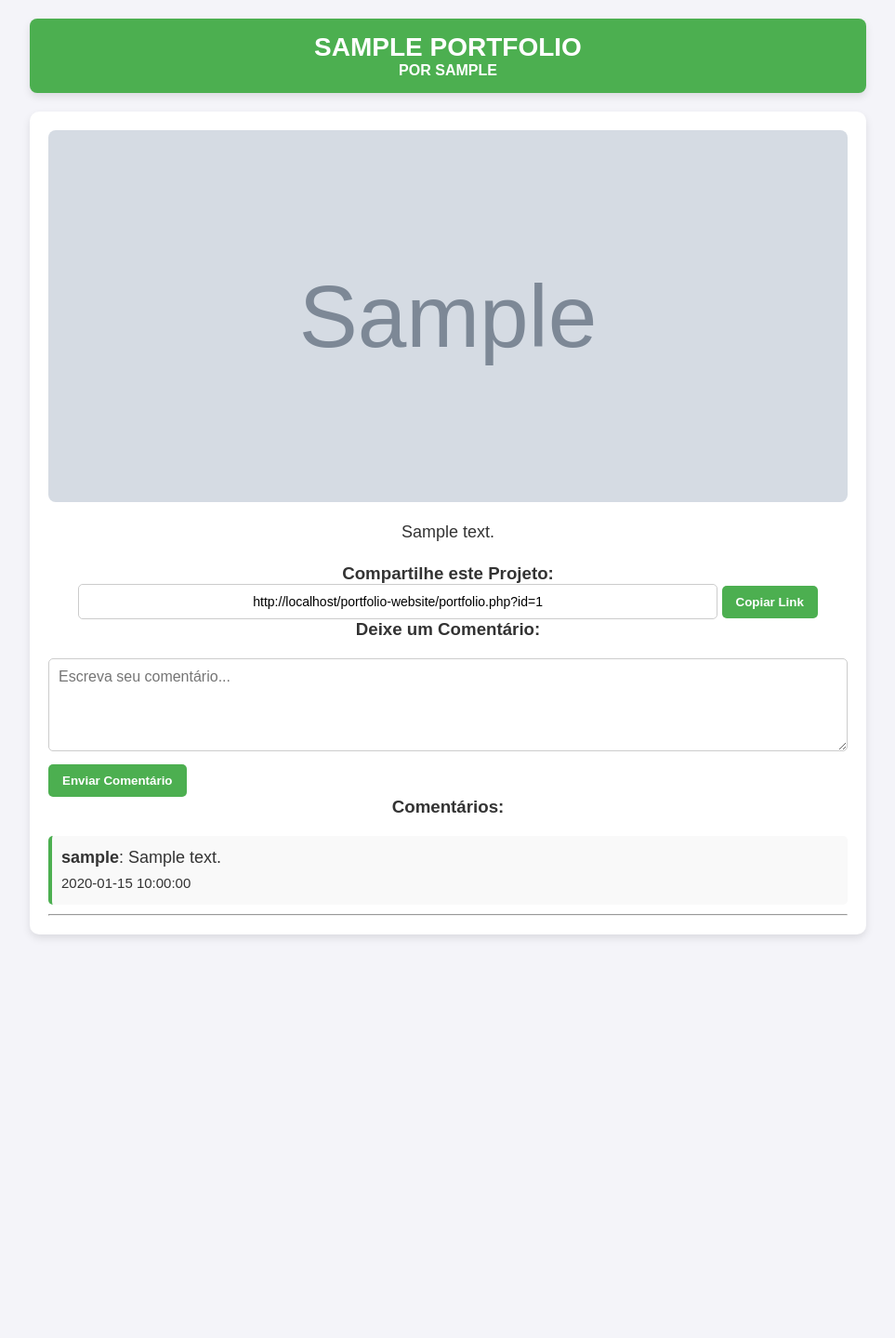
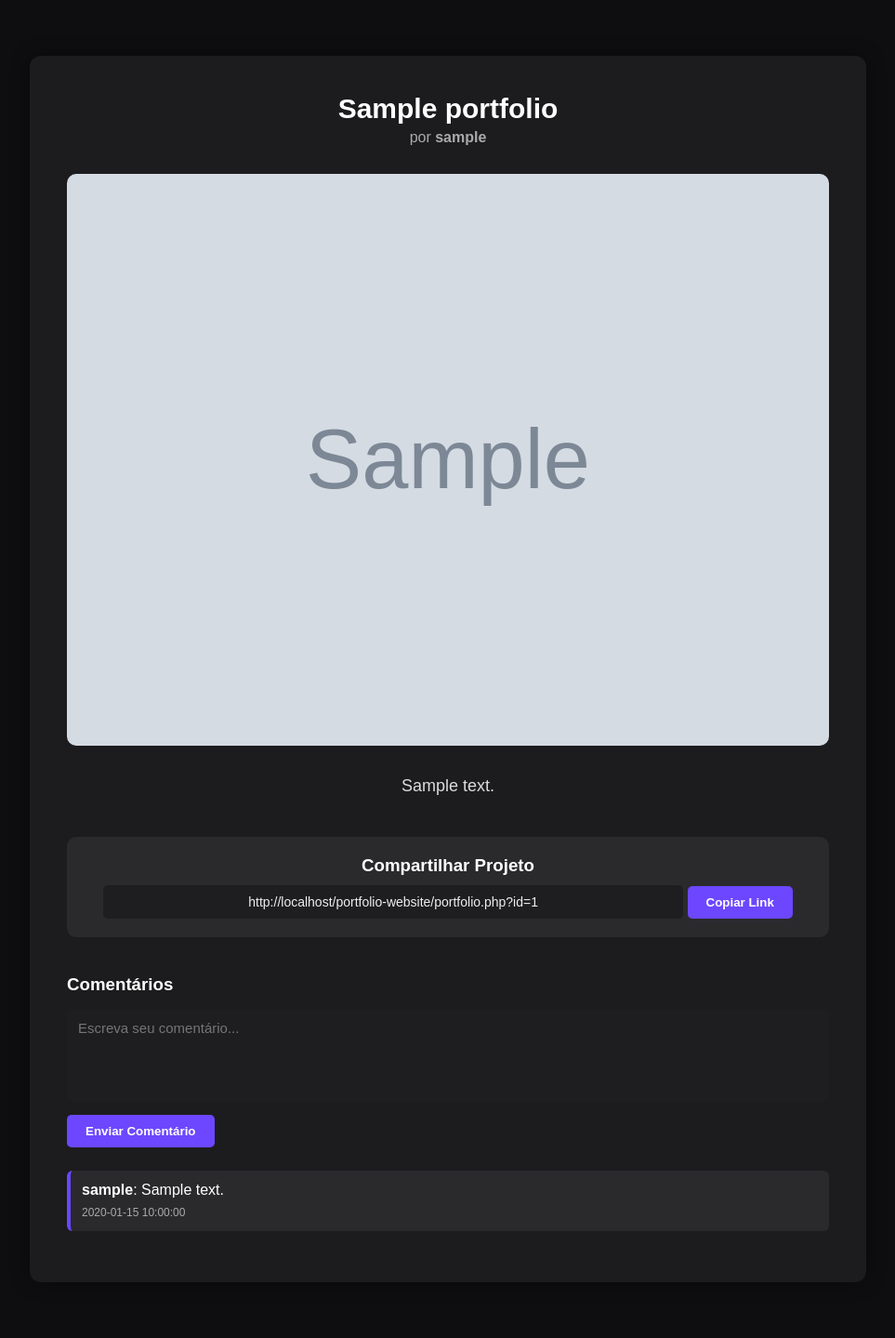
Before and after one commit to devopMarkz/WebsitePortfolio_MVP, a PHP site: page /portfolio-website/portfolio.php?id=1 in a window 1280 px wide. Shown: the whole page at 93% size, without its empty margins (158-1121 px from the left). Before the commit the page ends 1009 px from the top, so only its background shows below. Run offline with PHP 8.4, Linux system fonts and the light colour scheme; the visitor is signed in with stand-in values (Sample User, id 1); tables that the repository leaves empty or names only in its code hold one stand-in row (values such as "Sample post"); grey boxes marked "Sample" are stand-in pictures.

Commit message:
Ajustando design da página create_portfolio.php

```diff
--- a/assets/css/portfolio.css
+++ b/assets/css/portfolio.css
@@ -1,4 +1,4 @@
-/* Reset básico */
+/* Reset */
 * {
     margin: 0;
     padding: 0;
@@ -6,128 +6,168 @@
     font-family: 'Poppins', sans-serif;
 }
 
-/* Corpo da página */
+/* Fundo geral */
 body {
-    background-color: #f4f4f9;
-    color: #333;
-    text-align: center;
-    padding: 20px;
-}
-
-/* Cabeçalho */
-header {
-    background-color: #4CAF50;
-    color: white;
-    padding: 15px;
-    font-size: 24px;
-    text-transform: uppercase;
-    box-shadow: 0 4px 8px rgba(0, 0, 0, 0.1);
-    width: 100%;
-    max-width: 900px;
-    margin: 0 auto 20px;
-    border-radius: 8px;
-}
-
-header h1 {
-    font-size: 28px;
-}
-
-header p {
-    font-size: 16px;
-    font-weight: bold;
+    background-color: #0e0e10;
+    color: #ffffff;
+    padding: 60px 20px;
 }
 
 /* Container principal */
-main {
+.portfolio-container {
     max-width: 900px;
-    margin: 20px auto;
-    padding: 20px;
-    background-color: white;
-    border-radius: 10px;
-    box-shadow: 0 4px 8px rgba(0, 0, 0, 0.1);
+    margin: auto;
+    background-color: #1c1c1e;
+    padding: 40px;
+    border-radius: 12px;
+    box-shadow: 0 0 20px rgba(0,0,0,0.4);
 }
 
-/* Imagem do portfólio */
+/* Título e autor */
+.portfolio-title {
+    font-size: 30px;
+    font-weight: 700;
+    margin-bottom: 5px;
+    text-align: center;
+}
+
+.portfolio-author {
+    text-align: center;
+    font-size: 16px;
+    color: #aaa;
+    margin-bottom: 30px;
+}
+
+/* Imagem */
 .portfolio-img {
     width: 100%;
-    max-height: 400px;
+    border-radius: 10px;
     object-fit: cover;
-    border-radius: 8px;
+    margin-bottom: 25px;
+}
+
+/* Descrição */
+.portfolio-description {
+    font-size: 18px;
+    line-height: 1.6;
+    margin-bottom: 40px;
+    color: #ddd;
+    text-align: center;
+}
+
+/* Compartilhar */
+.share-box {
+    background-color: #2a2a2d;
+    padding: 20px;
+    border-radius: 10px;
+    text-align: center;
+    margin-bottom: 40px;
+}
+
+.share-box input {
+    width: 80%;
+    padding: 10px;
+    font-size: 14px;
+    border-radius: 5px;
+    margin-top: 10px;
+    border: none;
+    outline: none;
+    background-color: #1e1e20;
+    color: #eee;
+    text-align: center;
+}
+
+.share-box button {
+    margin-top: 10px;
+    padding: 10px 20px;
+    background-color: #6c47ff;
+    color: white;
+    font-weight: bold;
+    border: none;
+    border-radius: 5px;
+    cursor: pointer;
+}
+
+.share-box button:hover {
+    background-color: #5a38d3;
+}
+
+/* Comentários */
+.comments-section h3 {
     margin-bottom: 15px;
 }
 
-/* Descrição do portfólio */
-main p {
-    font-size: 18px;
-    line-height: 1.5;
-    margin-bottom: 20px;
-}
-
-/* Compartilhamento */
-#shareLink {
-    width: 80%;
-    padding: 10px;
-    border: 1px solid #ccc;
-    border-radius: 5px;
-    font-size: 14px;
-    text-align: center;
-}
-
-button {
-    background-color: #4CAF50;
-    color: white;
-    border: none;
-    padding: 10px 15px;
-    border-radius: 5px;
-    cursor: pointer;
-    font-weight: bold;
-    transition: background 0.3s;
-}
-
-button:hover {
-    background-color: #388E3C;
-}
-
-/* Formulário de Comentários */
 #commentForm {
-    margin-top: 20px;
+    margin-bottom: 25px;
 }
 
 #commentText {
     width: 100%;
     height: 100px;
-    padding: 10px;
-    border: 1px solid #ccc;
-    border-radius: 5px;
-    font-size: 16px;
+    border-radius: 6px;
+    padding: 12px;
+    font-size: 15px;
+    border: none;
+    resize: none;
+    background-color: #1e1e20;
+    color: #eee;
 }
 
 #commentForm button {
-    display: block;
     margin-top: 10px;
+    padding: 10px 20px;
+    background-color: #6c47ff;
+    border: none;
+    color: white;
+    font-weight: bold;
+    border-radius: 5px;
+    cursor: pointer;
 }
 
-/* Lista de Comentários */
-#commentsList {
-    margin-top: 20px;
-    text-align: left;
+#commentForm button:hover {
+    background-color: #5a38d3;
 }
 
-#commentsList p {
-    background-color: #f9f9f9;
-    padding: 10px;
-    border-radius: 5px;
-    margin-bottom: 10px;
-    border-left: 4px solid #4CAF50;
+.comment-box {
+    background-color: #2a2a2d;
+    border-left: 4px solid #6c47ff;
+    padding: 12px;
+    margin-bottom: 15px;
+    border-radius: 6px;
 }
 
-/* Responsividade */
+.comment-box p {
+    margin-bottom: 5px;
+}
+
+.comment-box small {
+    font-size: 12px;
+    color: #aaa;
+}
+
+.login-comment-hint {
+    text-align: center;
+    font-size: 15px;
+    color: #ccc;
+}
+
+.login-comment-hint a {
+    color: #6c47ff;
+    font-weight: bold;
+    text-decoration: none;
+}
+
+.login-comment-hint a:hover {
+    text-decoration: underline;
+}
+
+/* Responsivo */
 @media (max-width: 768px) {
-    main {
-        width: 90%;
+    .portfolio-container {
+        padding: 20px;
     }
 
-    #shareLink {
+    .share-box input {
         width: 100%;
     }
 }
--- a/portfolio.php
+++ b/portfolio.php
@@ -5,17 +5,16 @@ session_start();
 $portfolio_id = $_GET['id'] ?? null;
 
 if (!$portfolio_id) {
-    die("Portfólio não encontrado.");
+    die("Projeto não encontrado.");
 }
 
-// Buscar detalhes do portfólio
 $stmt = $conn->prepare("SELECT p.*, u.username FROM portfolios p JOIN users u ON p.user_id = u.id WHERE p.id = :id");
 $stmt->bindParam(':id', $portfolio_id, PDO::PARAM_INT);
 $stmt->execute();
 $portfolio = $stmt->fetch(PDO::FETCH_ASSOC);
 
 if (!$portfolio) {
-    die("Portfólio não encontrado.");
+    die("Projeto não encontrado.");
 }
 ?>
 
@@ -28,22 +27,24 @@ if (!$portfolio) {
     <link rel="stylesheet" href="assets/css/portfolio.css">
 </head>
 <body>
-    <header>
-        <h1><?= htmlspecialchars($portfolio['name']) ?></h1>
-        <p>por <?= htmlspecialchars($portfolio['username']) ?></p>
-    </header>
+    <main class="portfolio-container">
+        <h1 class="portfolio-title"><?= htmlspecialchars($portfolio['name']) ?></h1>
+        <p class="portfolio-author">por <strong><?= htmlspecialchars($portfolio['username']) ?></strong></p>
 
-    <main>
         <img src="assets/img/<?= htmlspecialchars($portfolio['image']) ?>" alt="Imagem do Projeto" class="portfolio-img">
-        <p><?= nl2br(htmlspecialchars($portfolio['description'])) ?></p>
+        <p class="portfolio-description"><?= nl2br(htmlspecialchars($portfolio['description'])) ?></p>
 
         <!-- Compartilhamento -->
-        <h3>Compartilhe este Projeto:</h3>
+        <div class="share-box">
+            <h3>Compartilhar Projeto</h3>
             <input type="text" id="shareLink" value="http://localhost/portfolio-website/portfolio.php?id=<?= $portfolio_id; ?>" readonly>
             <button onclick="copyLink()">Copiar Link</button>
+        </div>
 
-        <!-- Formulário de Comentários -->
-        <h3>Deixe um Comentário:</h3>
+        <!-- Comentários -->
+        <section class="comments-section">
+            <h3>Comentários</h3>
+
             <?php if (isset($_SESSION['user_id'])): ?>
                 <form id="commentForm">
                     <textarea name="comment" id="commentText" required placeholder="Escreva seu comentário..."></textarea>
@@ -51,36 +52,36 @@ if (!$portfolio) {
                     <button type="submit">Enviar Comentário</button>
                 </form>
             <?php else: ?>
-            <p><a href="login.html">Faça login</a> para comentar.</p>
+                <p class="login-comment-hint"><a href="login.html">Faça login</a> para comentar.</p>
             <?php endif; ?>
 
-        <!-- Lista de Comentários -->
-        <h3>Comentários:</h3>
             <div id="commentsList"></div>
+        </section>
     </main>
 
     <script>
-        document.addEventListener("DOMContentLoaded", function () {
         const portfolioId = <?= $portfolio_id ?>;
 
-            // Carregar comentários
         function loadComments() {
             fetch(`backend/get_comments.php?portfolio_id=${portfolioId}`)
-                    .then(response => response.json())
+                .then(res => res.json())
                 .then(data => {
                     const commentsDiv = document.getElementById("commentsList");
                     commentsDiv.innerHTML = "";
                     data.forEach(comment => {
-                            commentsDiv.innerHTML += `<p><strong>${comment.username}</strong>: ${comment.comment} <br><small>${comment.created_at}</small></p><hr>`;
+                        commentsDiv.innerHTML += `
+                            <div class="comment-box">
+                                <p><strong>${comment.username}</strong>: ${comment.comment}</p>
+                                <small>${comment.created_at}</small>
+                            </div>`;
                     });
                 });
         }
 
         loadComments();
 
-            // Enviar novo comentário
-            document.getElementById("commentForm")?.addEventListener("submit", function (event) {
-                event.preventDefault();
+        document.getElementById("commentForm")?.addEventListener("submit", function (e) {
+            e.preventDefault();
             const commentText = document.getElementById("commentText").value;
 
             fetch("backend/add_comment.php", {
@@ -88,7 +89,7 @@ if (!$portfolio) {
                 headers: { "Content-Type": "application/x-www-form-urlencoded" },
                 body: `portfolio_id=${portfolioId}&comment=${encodeURIComponent(commentText)}`
             })
-                .then(response => response.json())
+            .then(res => res.json())
             .then(result => {
                 if (result.success) {
                     document.getElementById("commentText").value = "";
@@ -98,11 +99,9 @@ if (!$portfolio) {
                 }
             });
         });
-        });
 
-        // Função para copiar o link
         function copyLink() {
-            var copyText = document.getElementById("shareLink");
+            const copyText = document.getElementById("shareLink");
             copyText.select();
             copyText.setSelectionRange(0, 99999);
             document.execCommand("copy");
```
Lines whose indentation alone changed are shown as unchanged.
